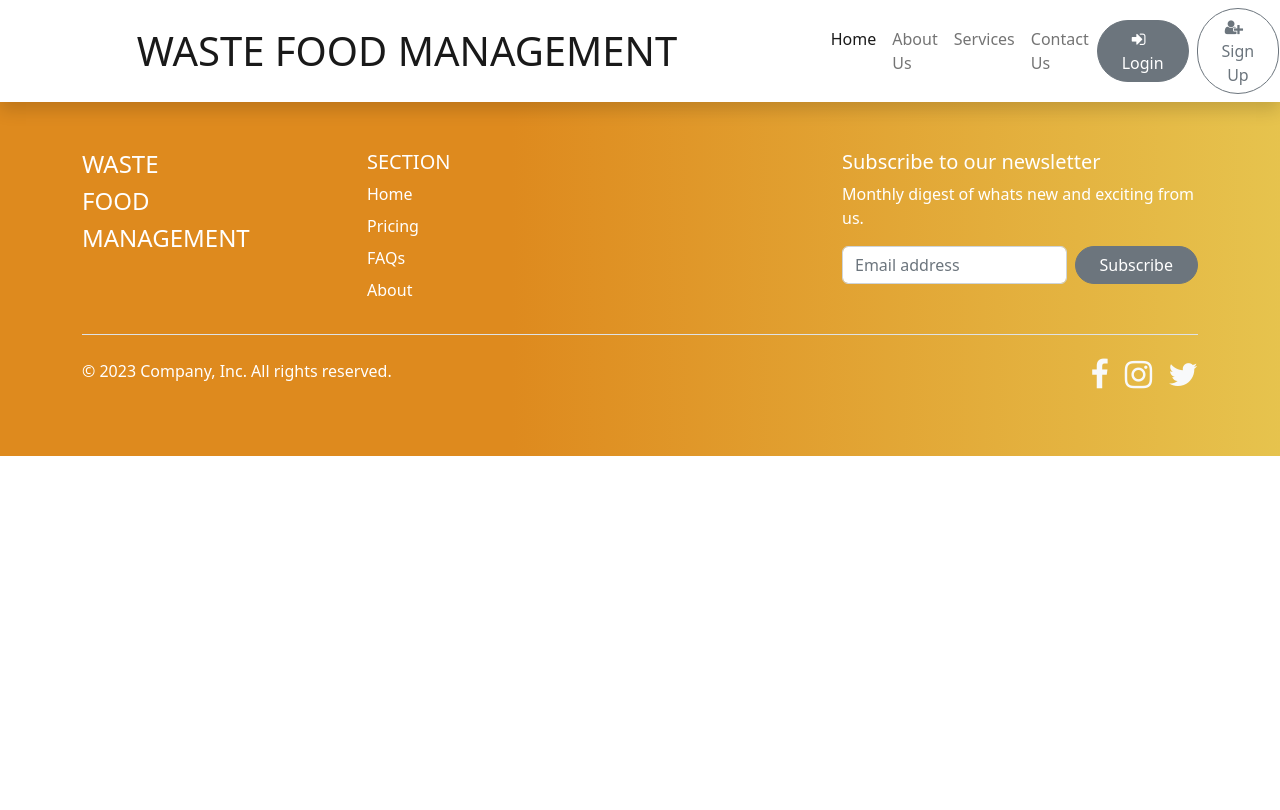
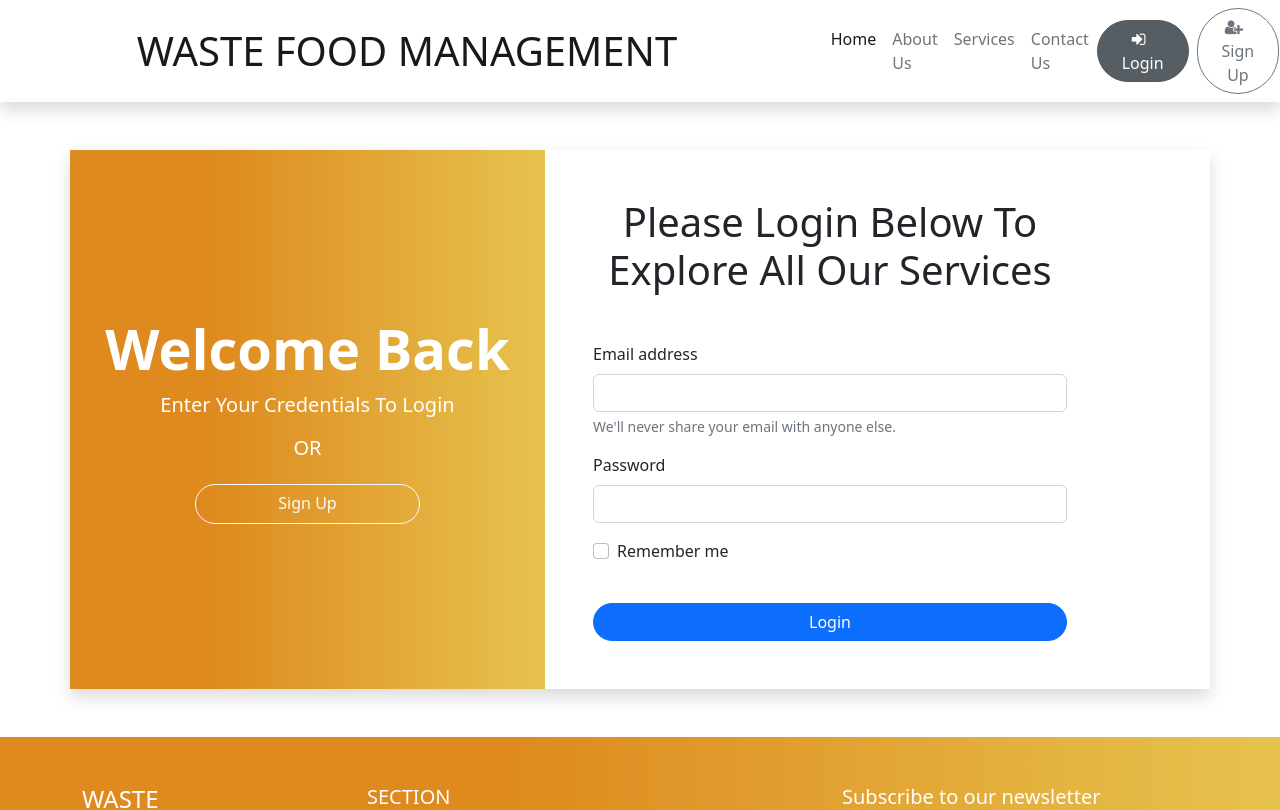
Before and after one commit to Clade-alt/Waste-Food-Management-System, a React (Create React App) app: page /login in a window 1280 px wide. Shown: the top 810 px of the page. Built offline with nearby package versions, Linux system fonts and the light colour scheme.

Commit message:
modified

```diff
--- a/src/App.css
+++ b/src/App.css
@@ -1,7 +1,7 @@
 /*Home*/
 #home{
     background: rgb(166, 103, 22);
-    background: linear-gradient(90deg, rgb(222, 138, 30) 40%, rgba(224, 180, 33, 0.8));
+    background: linear-gradient(90deg, rgb(222, 138, 30) 40%, rgba(224, 180, 33, 0.8) 100%);
     min-height: 1000px;
 }
 
@@ -29,6 +29,14 @@
     min-height: 800px;
 }
 
+/* Form */
+
+.form{
+    background: rgb(166, 103, 22);
+    background: linear-gradient(90deg, rgb(222, 138, 30) 30%, rgba(224, 180, 33, 0.8) 100%);
+    min-height: 400px;
+}
+
 /* Footer */
 .footer{
     background: rgb(166, 103, 22);
--- a/src/App.js
+++ b/src/App.js
@@ -7,6 +7,8 @@ import Services from './components/Services';
 import ContactUs from './components/ContactUs';
 import Footer from './components/Footer';
 import { Routes, Route } from 'react-router-dom';
+import Login from './components/Login';
+import SignUp from './components/SignUp';
 
 function App() {
   return (
@@ -17,6 +19,8 @@ function App() {
         <Route exact path="/aboutus" element={<AboutUs/>}/>
         <Route exact path="/service" element={<Services/>}/>
         <Route exact path="/contactus" element={<ContactUs/>}/>
+        <Route exact path="/login" element={<Login/>}/>
+        <Route exact path="/signup" element={<SignUp/>}/>
       </Routes>
       <Footer/>
     </>
--- a/src/components/AboutUs.jsx
+++ b/src/components/AboutUs.jsx
@@ -26,4 +26,4 @@ const AboutUs = () => {
     )
 }
 
-export default AboutUs
+export default AboutUs;
--- a/src/components/Login.jsx
+++ b/src/components/Login.jsx
@@ -0,0 +1,40 @@
+import React from 'react'
+import { NavLink } from 'react-router-dom'
+
+const Login = () => {
+    return (
+        <div>
+            <div className="container shadow my-5">
+                <div className="row">
+                    <div className="col-md-5 d-flex flex-column align-items-center text-white justify-content-center form ">
+                        <h1 className="display-4 fw-bolder">Welcome Back</h1>
+                        <p className="lead text-center">Enter Your Credentials To Login</p>
+                        <h5 className="mb-4">OR</h5>
+                        <NavLink to="/signup" className="btn btn-outline-light rounded-pill pb-2 w-50">Sign Up</NavLink>
+                    </div>
+                    <div className="col-md-6 p-5">
+                        <h4 className="display-6 mb-5 text-center">Please Login Below To Explore All Our Services</h4>
+                        <form>
+                            <div class="mb-3">
+                                <label for="exampleInputEmail1" class="form-label">Email address</label>
+                                <input type="email" class="form-control" id="exampleInputEmail1" aria-describedby="emailHelp" />
+                                <div id="emailHelp" class="form-text">We'll never share your email with anyone else.</div>
+                            </div>
+                            <div class="mb-3">
+                                <label for="exampleInputPassword1" class="form-label">Password</label>
+                                <input type="password" class="form-control" id="exampleInputPassword1" />
+                            </div>
+                            <div class="mb-3 form-check">
+                                <input type="checkbox" class="form-check-input" id="exampleCheck1" />
+                                <label class="form-check-label" for="exampleCheck1">Remember me</label>
+                            </div>
+                            <button type="submit" class="btn btn-primary w-100 mt-4 rounded-pill">Login</button>
+                        </form>
+                    </div>
+                </div>
+            </div>
+        </div>
+    )
+}
+
+export default Login;
--- a/src/components/Navbar.jsx
+++ b/src/components/Navbar.jsx
@@ -7,9 +7,9 @@ const Navbar = () => {
       <nav className="navbar navbar-expand-lg shadow ">
         <div className="container-fluid">
           <a className=" navbar-brand fs-1 mx-auto"> &nbsp; &nbsp; &nbsp; &nbsp; &nbsp; &nbsp; WASTE FOOD MANAGEMENT   &nbsp; &nbsp; &nbsp; &nbsp; &nbsp; &nbsp; &nbsp;</a>
-          <button className="navbar-toggler" type="button" data-bs-toggle="collapse" data-bs-target="#navbarSupportedContent" aria-controls="navbarSupportedContent" aria-expanded="false" aria-label="Toggle navigation">
+          <p className="navbar-toggler" data-bs-toggle="collapse" data-bs-target="#navbarSupportedContent" aria-controls="navbarSupportedContent" aria-expanded="false" aria-label="Toggle navigation">
             <span className="navbar-toggler-icon"></span>
-          </button>
+          </p>
           <div className="collapse navbar-collapse" id="navbarSupportedContent">
             <ul className="navbar-nav me-auto mb-2 mb-lg-0">
               <li className="nav-item">
@@ -25,10 +25,10 @@ const Navbar = () => {
                 <NavLink className="nav-link" to="/contactus"> Contact Us </NavLink>
               </li>
             </ul>
-            <button className="btn btn-secondary ms-auto px-4 rounded-pill">
-              <i className="fa fa-sign-in me-2"></i>Login</button>
-            <button className="btn btn-outline-secondary ms-2 px-4 rounded-pill">
-              <i className="fa fa-user-plus me-2"></i>Sign Up</button>
+            <NavLink to="/login" className="btn btn-secondary ms-auto px-4 rounded-pill">
+              <i className="fa fa-sign-in me-2"></i>Login</NavLink>
+            <NavLink to="/signup" className="btn btn-outline-secondary ms-2 px-4 rounded-pill">
+              <i className="fa fa-user-plus me-2"></i>Sign Up</NavLink>
           </div>
         </div>
       </nav>
--- /dev/null
+++ b/src/components/SignUp.jsx
@@ -0,0 +1,52 @@
+import React from 'react'
+import { NavLink } from 'react-router-dom'
+
+const SignUp = () => {
+  return (
+    <div>
+        <div className="container shadow my-5">
+                <div className="row justify-content-end">
+                    <div className="col-md-5 d-flex flex-column align-items-center text-white justify-content-center form order-2 ">
+                        <h1 className="display-4 fw-bolder">Hello, There</h1>
+                        <p className="lead text-center">Enter Your Details To Sign Up</p>
+                        <h5 className="mb-4">OR</h5>
+                        <NavLink to="/login" className="btn btn-outline-light rounded-pill pb-2 w-50">Sign up</NavLink>
+                    </div>
+                    <div className="col-md-6 p-5">
+                        <h4 className="mb-5 text-center">Create an account to explore all the services and help to reduce the food wastage</h4>
+                        <form>
+                            <div class="mb-3">
+                                <label for="fullname" class="form-label">Full Name</label>
+                                <input type="text" class="form-control" id="name" />
+                            </div>
+                            <div class="mb-3">
+                                <label for="exampleInputEmail1" class="form-label">Email address</label>
+                                <input type="email" class="form-control" id="exampleInputEmail1" aria-describedby="emailHelp" />
+                                <div id="emailHelp" class="form-text">We'll never share your email with anyone else.</div>
+                            </div>
+                            <div class="mb-3">
+                                <label for="exampleInputPassword1" class="form-label">Password</label>
+                                <input type="password" class="form-control" id="exampleInputPassword1" />
+                            </div>
+                            <div class="mb-3">
+                                <label for="address" class="form-label">Address</label>
+                                <input type="text" class="form-control" id="address" />
+                            </div>
+                            <div class="mb-3">
+                                <label for="contactnum" class="form-label">Contact Number</label>
+                                <input type="text" class="form-control" id="contactnum" />
+                            </div>
+                            <div class="mb-3 form-check">
+                                <input type="checkbox" class="form-check-input" id="exampleCheck1" />
+                                <label class="form-check-label" for="exampleCheck1">I Agree to the Terms and Conditions</label>
+                            </div>
+                            <button type="submit" class="btn btn-outline-primary w-100 mt-4 rounded-pill">Sign Up</button>
+                        </form>
+                    </div>
+                </div>
+            </div>
+    </div>
+  )
+}
+
+export default SignUp;
```
